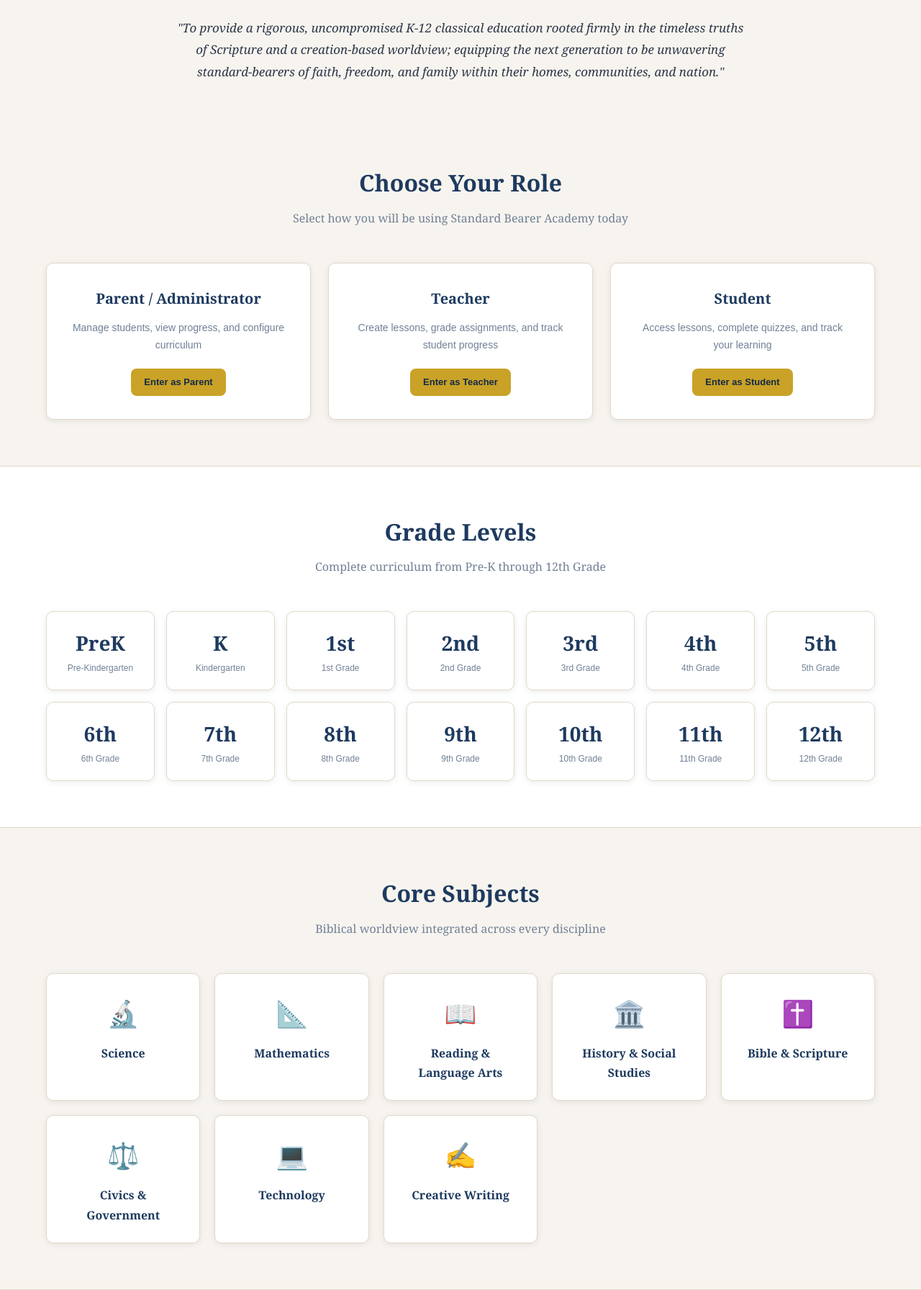
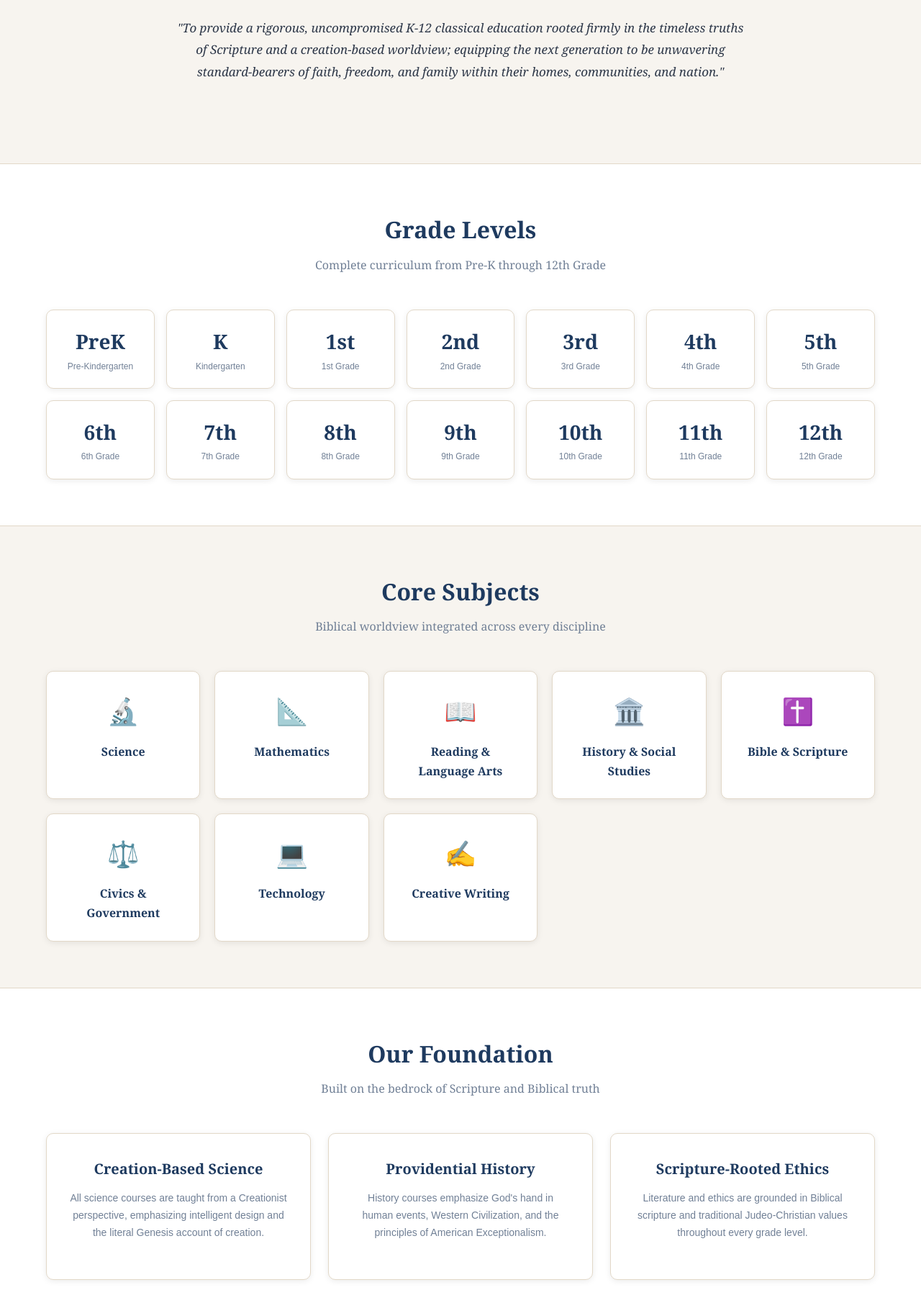
Before and after one commit to wholefoo/standard-bearer-academy, a Flask app: page / in a window 1280 px wide. Shown: the part 572-2364 px from the top of the page at 72% size. Run offline with Flask 3, Linux system fonts and the light colour scheme.

Commit message:
Remove the "Choose Your Role" section from the homepage
Removed the "Choose Your Role" section from `templates/index.html`.

Replit-Commit-Author: Agent
Replit-Commit-Session-Id: cea0a2be-61be-4cb1-9dd5-cbadc510cc15
Replit-Commit-Checkpoint-Type: full_checkpoint
Replit-Commit-Event-Id: 7432da81-dba9-4da7-8079-1a81ad2b60af
Replit-Commit-Screenshot-Url: https://storage.googleapis.com/screenshot-production-us-central1/33079b03-fd2e-495e-be56-1d326e56b46a/cea0a2be-61be-4cb1-9dd5-cbadc510cc15/LKXmENC
Replit-Helium-Checkpoint-Created: true

```diff
--- a/templates/index.html
+++ b/templates/index.html
@@ -21,24 +21,6 @@
             <p style="font-size: 17px; line-height: 1.8; font-style: italic; color: var(--text); margin-top: 16px;">
                 "To provide a rigorous, uncompromised K-12 classical education rooted firmly in the timeless truths of Scripture and a creation-based worldview; equipping the next generation to be unwavering standard-bearers of faith, freedom, and family within their homes, communities, and nation."
             </p>
-        </div>
-    </div>
-</section>
-
-<section class="section" style="padding-top: 0;">
-    <div class="container">
-        <div class="section-title">
-            <h2>Choose Your Role</h2>
-            <p>Select how you will be using Standard Bearer Academy today</p>
-        </div>
-        <div class="role-grid">
-            {% for role_key, role in roles.items() %}
-            <div class="role-card">
-                <h3>{{ role.name }}</h3>
-                <p>{{ role.description }}</p>
-                <a href="/dashboard?role={{ role_key }}" class="btn btn-primary btn-sm">Enter as {{ role.name.split('/')[0].strip() if '/' in role.name else role.name }}</a>
-            </div>
-            {% endfor %}
         </div>
     </div>
 </section>
```
